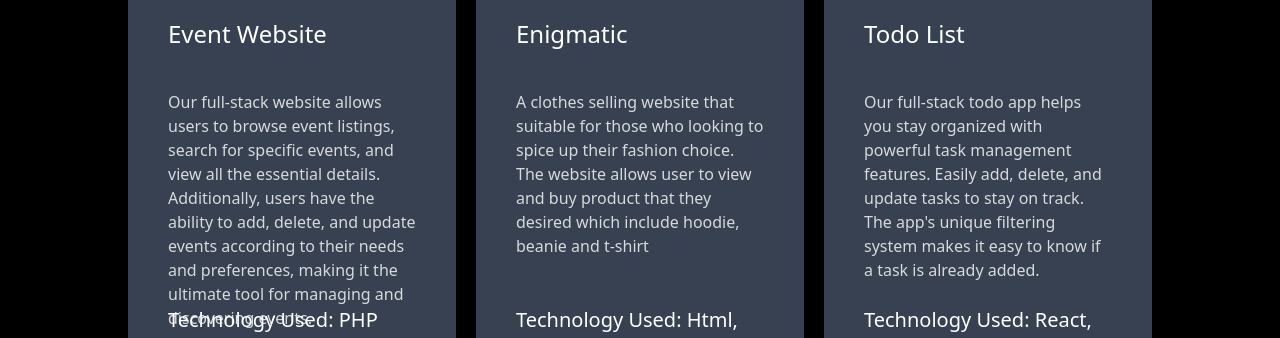
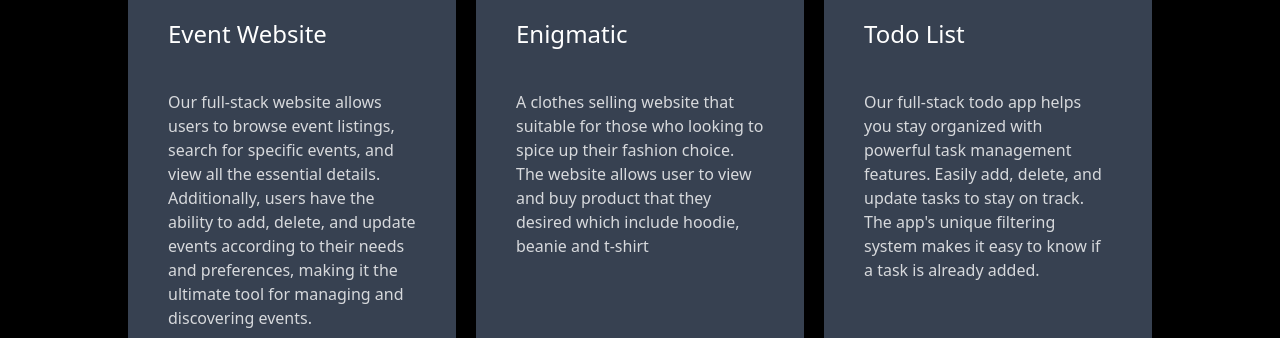
Before and after one commit to LeonAlvarezz/Portfolio, a plain HTML site: page build/index.html in a window 1280 px wide. Shown: the part 1238-1576 px from the top of the page. Drawn offline with Linux system fonts and the light colour scheme.

Commit message:
Tweak the Text Box 2

```diff
--- a/build/index.html
+++ b/build/index.html
@@ -54,7 +54,7 @@
                 <img class="animate-appear" src="./img/sea-game-logo.png" width="200px" height="200px"></img>
             </div>
             <h1 class="text-2xl">Event Website</h1>
-            <div class="opacity-80 mt-10 h-44 mb-10">
+            <div class="opacity-80 mt-10 sm:h-32 md:h-28 xl:h-52 mb-10">
             <p>Our full-stack website allows users to browse event listings, search for specific events, and view all the essential details. Additionally,
                 users have the ability to add, delete, and update events according to their needs and preferences, making it the ultimate tool for managing
                 and discovering events.</p>
@@ -69,7 +69,7 @@
                 <img class="animate-appear" src="./img/enigmatic.png" ></img>
             </div>
             <h1 class="text-2xl">Enigmatic</h1>
-            <div class="opacity-80 mt-10 h-44 mb-10">
+            <div class="opacity-80 mt-10 sm:h-32 md:h-28 xl:h-52 mb-10">
             <p>A clothes selling website that suitable for those who looking to spice up their fashion choice. The website allows user to view and buy product that they desired which include hoodie, beanie and t-shirt </p>
             </div>
             <h2 class="text-xl">Technology Used: Html, CSS, JavaScript</h2>
@@ -83,7 +83,7 @@
                 <img class="animate-appear" src="./img/tasks.png" width="300px" height="300px" ></img>
             </div>
             <h1 class="text-2xl">Todo List</h1>
-            <div class="opacity-80 mt-10 h-44 mb-10">
+            <div class="opacity-80 mt-10 sm:h-32 md:h-28 xl:h-52 mb-10">
                 <p>Our full-stack todo app helps you stay organized with powerful task management features. Easily add, delete,
                   and update tasks to stay on track. The app's unique filtering system makes it easy to know if a task is already added.
                </p>
```
Also changed, not shown: build/css/output.css.
